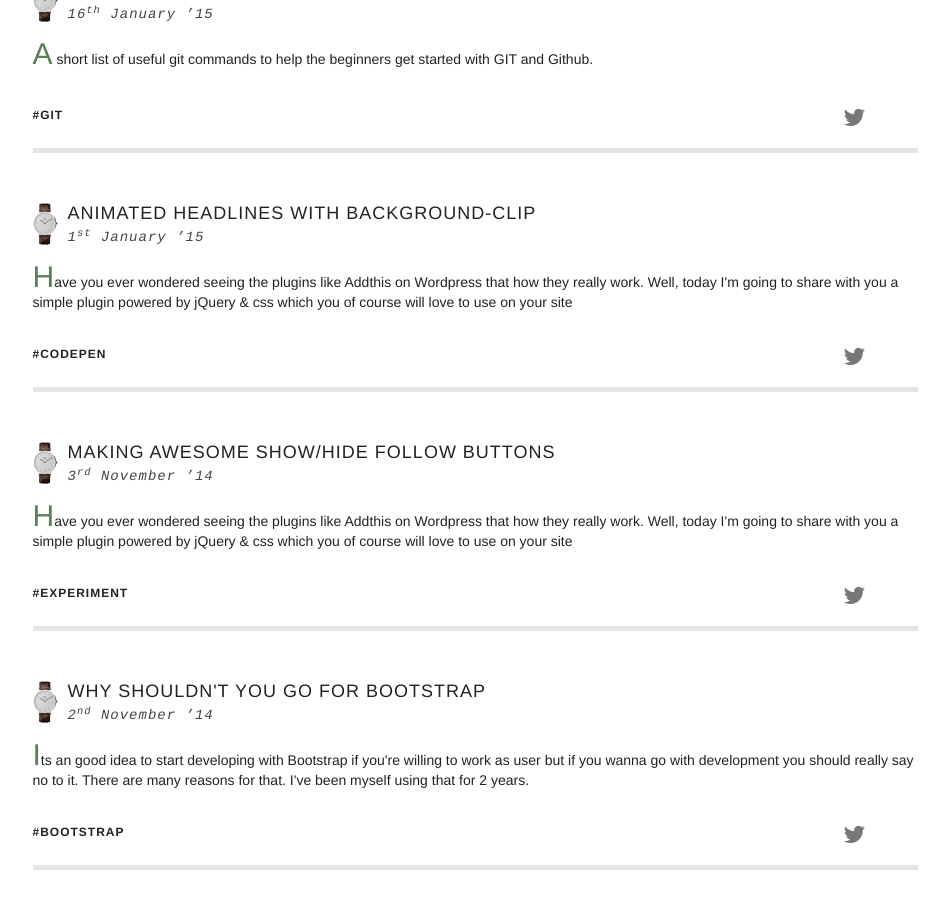
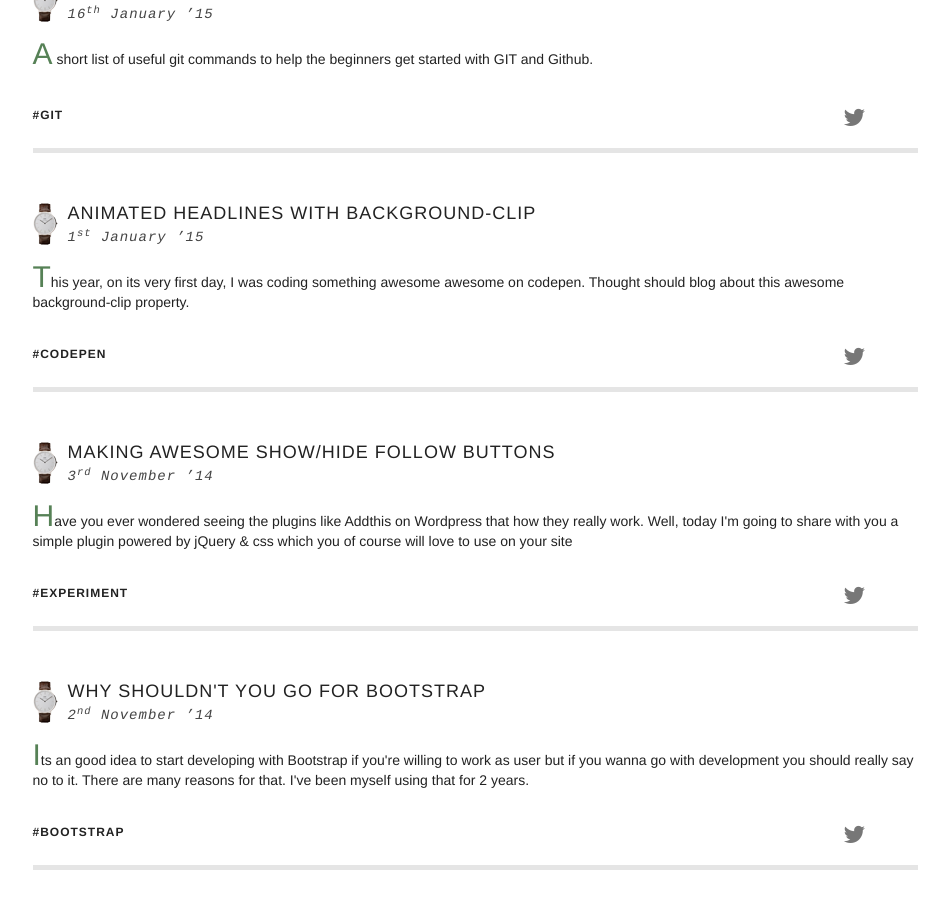
Before and after one commit to abhisack/abhisack.github.io, a Jekyll site: the page built from index.html, in a window 1280 px wide and 900 px high, scrolled down 552 px. Shown: the whole window, without its empty margins (165-1114 px from the left). Built offline with Jekyll 4.4.1, drawn with Linux system fonts in a browser that asks for light colours; some web fonts are replaced; the list of posts is cut into pages by our own code.

Commit message:
last editted 24 jan 14

```diff
--- a/_posts/2015-01-01-animated-headlines.markdown
+++ b/_posts/2015-01-01-animated-headlines.markdown
@@ -3,7 +3,7 @@ layout: post
 title:  "Animated Headlines with background-clip"
 date: 2015-01-01 17:39:55
 tags: codepen
-description: "Have you ever wondered seeing the plugins like Addthis on Wordpress that how they really work. Well, today I'm going to share with you a simple plugin powered by jQuery & css which you of course will love to use on your site"
+description: "This year, on its very first day, I was coding something awesome awesome on codepen. Thought should blog about this awesome background-clip property."
 comments: true
 ---
 
```
